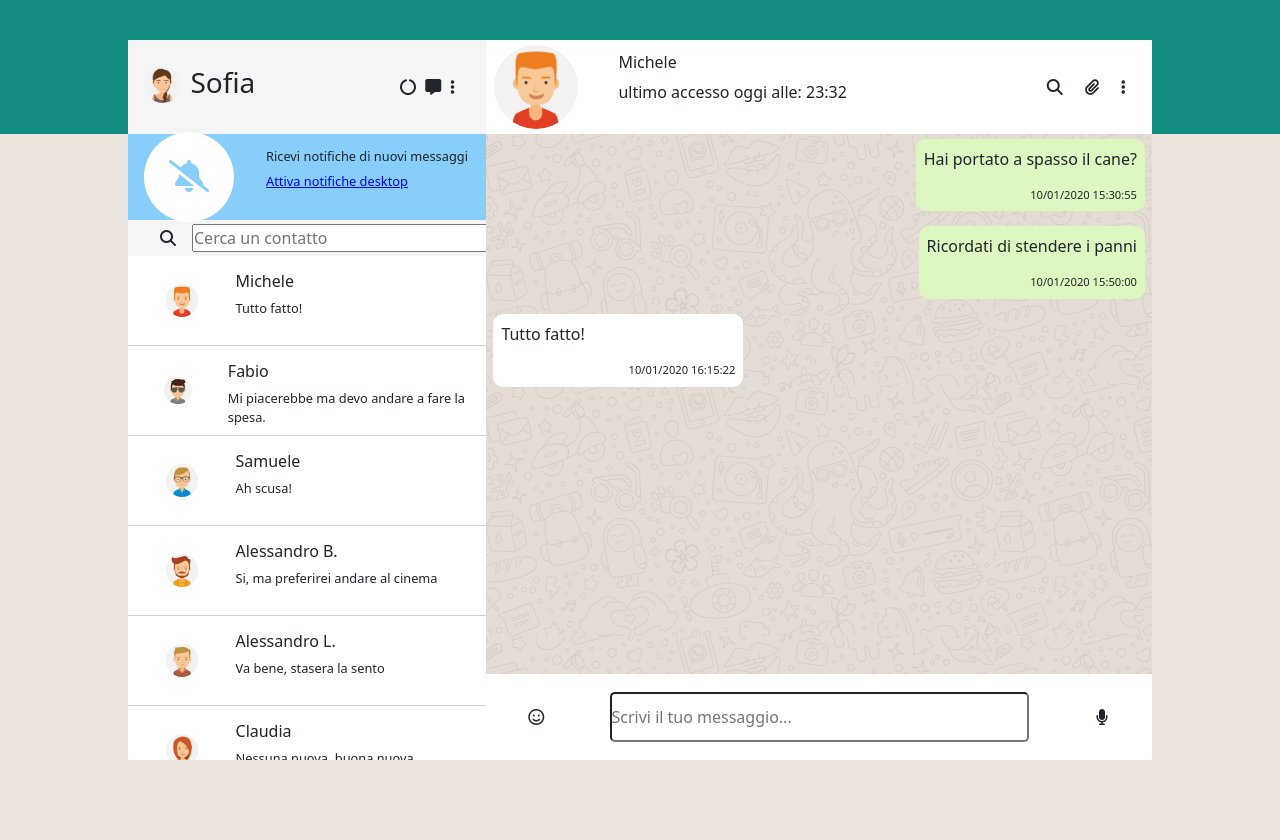
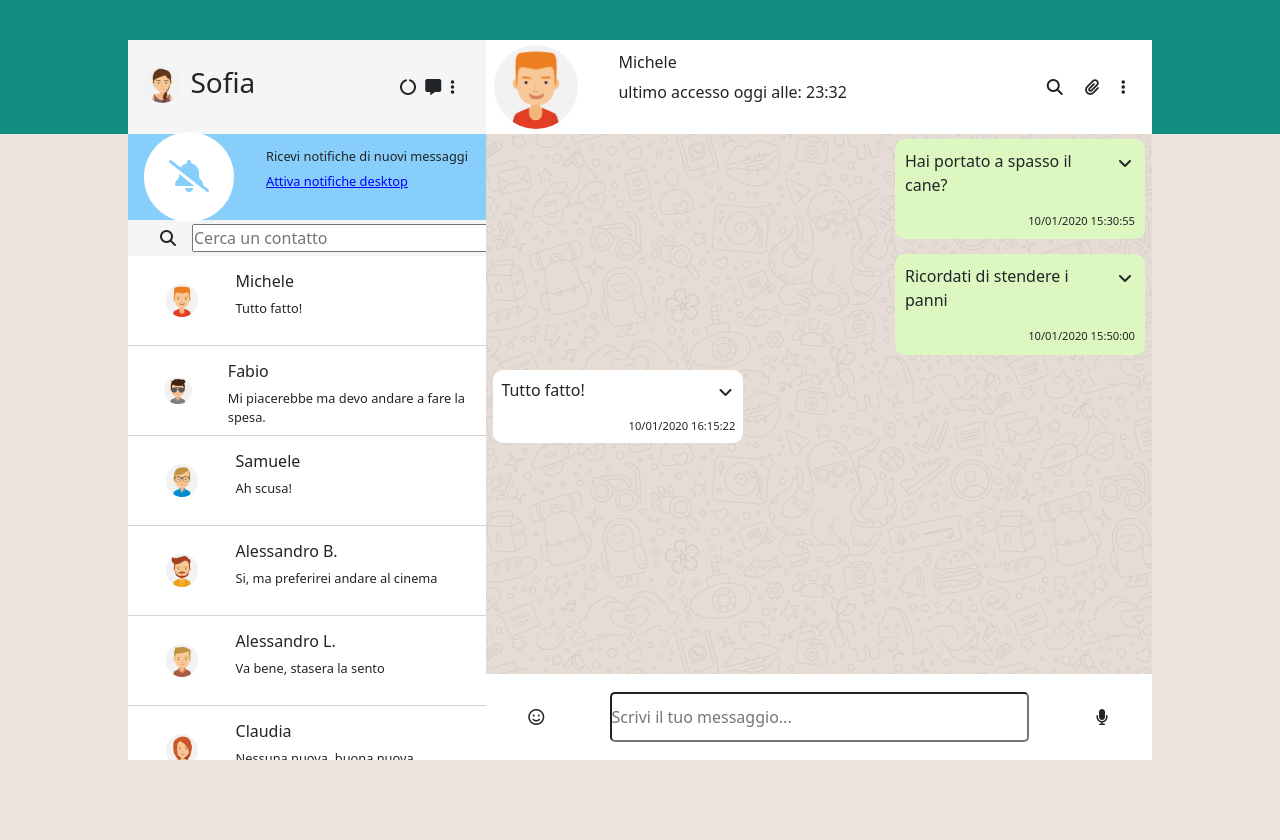
Before and after one commit to GianlucaSirianni/vue-boolzapp, a plain HTML site: page index.html in a window 1280 px wide. Drawn offline with nearby package versions, Linux system fonts and the light colour scheme.

Commit message:
problema con eliminazione msg

```diff
--- a/index.html
+++ b/index.html
@@ -124,9 +124,24 @@
                 <!-- chat -->
                 <div class="chat">
                     <!-- contenitore messaggi -->
-                    <div v-for="(elem, index) in contacts[indexSelector].messages" :class= "(elem.status =='sent') ? 'sent' : 'received'" class="msgShape">
+                    <div v-for="(elem, index) in contacts[indexSelector].messages" :class= "(elem.status =='sent') ? 'sent' : 'received'" class="msgShape" @click="selectedMsg (element, index)">
                         <!-- messaggio inviato -->
-                        <p>{{elem.message}}</p>
+                        <div class="iconDelete">
+                            <p>{{elem.message}}</p>
+
+                            <div class="btn-group">
+                                <button type="button" class="btn " data-bs-toggle="dropdown" aria-expanded="false">
+                                    <i class="fa-solid fa-angle-down"></i>
+                                </button>
+                                <ul class="dropdown-menu">
+                                  <li><a class="dropdown-item">Message Info</a></li>
+                                  <li><a class="dropdown-item" @click="deleteMessage">Delete Message</a></li>
+                                </ul>
+                              </div>
+
+
+
+                        </div>
                         <div class="dateMsg">
                             <p>{{elem.date}}</p>
                         </div>
--- a/main.js
+++ b/main.js
@@ -5,6 +5,7 @@ var app = new Vue(
         data:{
 
             indexSelector: 0,
+            msgIndexSelector: 0,
             hour: "ultimo accesso oggi alle: " + Math.ceil(Math.random()*24),
             min: Math.ceil(Math.random()*59),
 
@@ -189,6 +190,12 @@ var app = new Vue(
                 console.log(index)
               },
 
+              selectedMsg(element,index){
+
+                this.msgIndexSelector = index;
+                console.log(index)
+              },
+
               sendMessage(){
                 console.log('sono dentro')
                 if (this.newMessage != ''){
@@ -224,7 +231,13 @@ var app = new Vue(
 
                     }
                 })
+              },
+
+              deleteMessage(){
+                console.log('im deleting the message')
+                this.contacts[this.indexSelector].messages.splice(this.msgIndexSelector,1);
               }
+
 
     }
 
--- a/style.css
+++ b/style.css
@@ -219,8 +219,8 @@ body {
 
 .sent{
   background-color: rgba(220, 248, 192, 1);
-  max-width: 50%;
-  padding: 8px;
+  max-width: 250px;
+  padding: 10px;
   border-radius: 10px;
   margin-bottom: 10px;
   align-self: flex-end;
@@ -251,6 +251,22 @@ body {
   margin-bottom: 0rem;
 }
 
+.iconDelete{
+  display: flex;
+  justify-content: space-between;
+}
+
+.iconDelete span{
+  margin-left: 10px;
+}
+
+.btn{
+  border: none;
+  display: flex;
+  width: 10px;
+  margin-right: 5px;
+
+}
 
 
 
```
